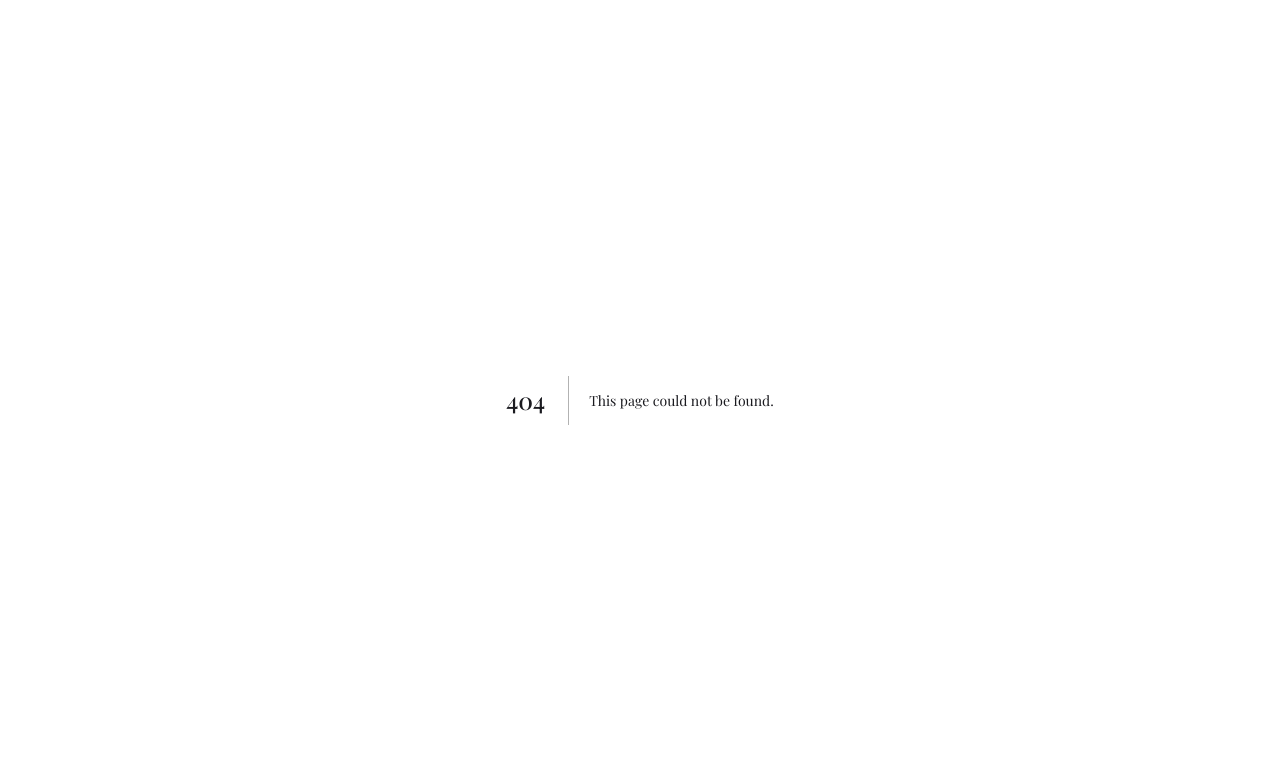
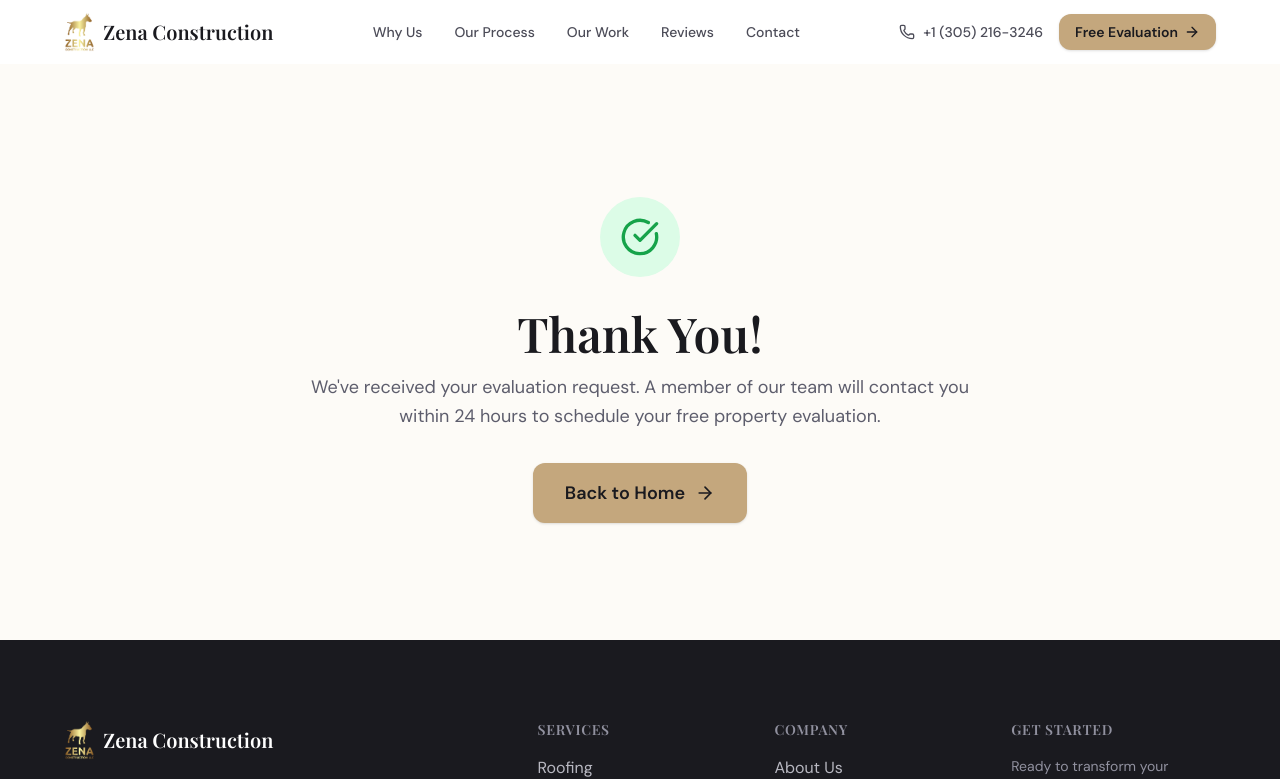
Before and after one commit to Juandurdaneta/zena-construction, a Next.js app: page /thank-you in a window 1280 px wide. Before the commit this address had no page. Shown: the top 779 px of the page. Built offline with nearby package versions, Linux system fonts and the light colour scheme; a web font is replaced by a local one.

Commit message:
Add /thank-you page and redirect forms after submission
Enables conversion tracking by redirecting to a dedicated /thank-you URL
after successful form submission instead of showing inline success messages.

Co-Authored-By: Claude Opus 4.6 (1M context) <noreply@anthropic.com>

```diff
--- /dev/null
+++ b/src/app/thank-you/page.tsx
@@ -0,0 +1,59 @@
+"use client";
+
+import { motion } from "framer-motion";
+import { CheckCircle, ArrowRight } from "lucide-react";
+import Link from "next/link";
+import { Header, Footer } from "@/components/sections";
+import { Button } from "@/components/ui/Button";
+
+export default function ThankYou() {
+  return (
+    <>
+      <Header />
+      <main className="pt-20">
+        <section
+          className="min-h-[70vh] flex items-center justify-center py-16 md:py-24"
+          style={{ backgroundColor: "#fdfbf7" }}
+        >
+          <div className="section-padding container-wide">
+            <motion.div
+              initial={{ opacity: 0, y: 20 }}
+              animate={{ opacity: 1, y: 0 }}
+              transition={{ duration: 0.6 }}
+              className="text-center max-w-2xl mx-auto"
+            >
+              <motion.div
+                initial={{ scale: 0 }}
+                animate={{ scale: 1 }}
+                transition={{ delay: 0.2, type: "spring", stiffness: 200 }}
+                className="w-20 h-20 bg-trust-100 rounded-full flex items-center justify-center mx-auto mb-8"
+              >
+                <CheckCircle className="w-10 h-10 text-trust-600" />
+              </motion.div>
+
+              <h1 className="text-3xl md:text-4xl lg:text-5xl font-display font-semibold text-charcoal-950 mb-4">
+                Thank You!
+              </h1>
+              <p className="text-lg text-charcoal-600 leading-relaxed mb-8">
+                We&apos;ve received your evaluation request. A member of our
+                team will contact you within 24 hours to schedule your free
+                property evaluation.
+              </p>
+
+              <Link href="/">
+                <Button
+                  variant="primary"
+                  size="lg"
+                  icon={<ArrowRight className="w-5 h-5" />}
+                >
+                  Back to Home
+                </Button>
+              </Link>
+            </motion.div>
+          </div>
+        </section>
+      </main>
+      <Footer />
+    </>
+  );
+}
--- a/src/components/forms/EvaluationForm.tsx
+++ b/src/components/forms/EvaluationForm.tsx
@@ -1,9 +1,8 @@
 "use client";
 
-import { useState } from "react";
 import { useForm } from "react-hook-form";
-import { motion } from "framer-motion";
-import { Send, CheckCircle, AlertCircle, Loader2 } from "lucide-react";
+import { useRouter } from "next/navigation";
+import { Send, AlertCircle, Loader2 } from "lucide-react";
 import { Button } from "@/components/ui/Button";
 
 interface FormData {
@@ -15,18 +14,15 @@ interface FormData {
 }
 
 export function EvaluationForm() {
-  const [isSubmitted, setIsSubmitted] = useState(false);
-  const [isSubmitting, setIsSubmitting] = useState(false);
+  const router = useRouter();
 
   const {
     register,
     handleSubmit,
-    formState: { errors },
-    reset,
+    formState: { errors, isSubmitting },
   } = useForm<FormData>();
 
   const onSubmit = async (data: FormData) => {
-    setIsSubmitting(true);
     try {
       const response = await fetch("https://api.web3forms.com/submit", {
         method: "POST",
@@ -44,42 +40,12 @@ export function EvaluationForm() {
         throw new Error(result.message || "Failed to submit form");
       }
 
-      setIsSubmitted(true);
-      reset();
+      router.push("/thank-you");
     } catch (error) {
       console.error("Form submission error:", error);
       alert("There was an error submitting your request. Please try again.");
-    } finally {
-      setIsSubmitting(false);
     }
   };
-
-  if (isSubmitted) {
-    return (
-      <motion.div
-        initial={{ opacity: 0, scale: 0.95 }}
-        animate={{ opacity: 1, scale: 1 }}
-        className="text-center py-12"
-      >
-        <div className="w-20 h-20 bg-trust-100 rounded-full flex items-center justify-center mx-auto mb-6">
-          <CheckCircle className="w-10 h-10 text-trust-600" />
-        </div>
-        <h3 className="text-2xl font-display font-semibold text-charcoal-950 mb-3">
-          Request Received!
-        </h3>
-        <p className="text-charcoal-600 mb-6 max-w-md mx-auto">
-          Thank you for your interest! Our team will contact you within 24 hours
-          to schedule your free property evaluation.
-        </p>
-        <button
-          onClick={() => setIsSubmitted(false)}
-          className="text-primary-600 font-medium hover:text-primary-700 underline"
-        >
-          Submit another request
-        </button>
-      </motion.div>
-    );
-  }
 
   return (
     <form onSubmit={handleSubmit(onSubmit)} className="space-y-5">
--- a/src/components/sections/Contact.tsx
+++ b/src/components/sections/Contact.tsx
@@ -1,6 +1,7 @@
 "use client";
 
-import { useRef, useState } from "react";
+import { useRef } from "react";
+import { useRouter } from "next/navigation";
 import { motion, useInView } from "framer-motion";
 import { useForm } from "react-hook-form";
 import {
@@ -53,17 +54,15 @@ const qualifications = [
 export function Contact() {
   const ref = useRef<HTMLDivElement>(null);
   const isInView = useInView(ref, { once: true, margin: "-100px" });
-  const [isSubmitted, setIsSubmitted] = useState(false);
-  const [isSubmitting, setIsSubmitting] = useState(false);
+  const router = useRouter();
 
   const {
     register,
     handleSubmit,
-    formState: { errors },
+    formState: { errors, isSubmitting },
   } = useForm<FormData>();
 
   const onSubmit = async (data: FormData) => {
-    setIsSubmitting(true);
     try {
       const response = await fetch("https://api.web3forms.com/submit", {
         method: "POST",
@@ -81,12 +80,10 @@ export function Contact() {
         throw new Error(result.message || "Failed to submit form");
       }
 
-      setIsSubmitted(true);
+      router.push("/thank-you");
     } catch (error) {
       console.error("Form submission error:", error);
       alert("There was an error submitting your request. Please try again.");
-    } finally {
-      setIsSubmitting(false);
     }
   };
 
@@ -199,23 +196,6 @@ export function Contact() {
             transition={{ delay: 0.2, duration: 0.5 }}
           >
             <div className="bg-white rounded-2xl p-6 md:p-8 shadow-soft-lg border border-charcoal-100">
-              {isSubmitted ? (
-                <div className="text-center py-12">
-                  <div className="w-16 h-16 bg-trust-100 rounded-full flex items-center justify-center mx-auto mb-6">
-                    <CheckCircle className="w-8 h-8 text-trust-500" />
-                  </div>
-                  <h3 className="text-2xl font-display font-semibold text-charcoal-950 mb-3">
-                    Thank You!
-                  </h3>
-                  <p className="text-charcoal-600 mb-2">
-                    We&apos;ve received your evaluation request.
-                  </p>
-                  <p className="text-charcoal-600">
-                    A member of our team will contact you within 24 hours to
-                    schedule your free property evaluation.
-                  </p>
-                </div>
-              ) : (
                 <form onSubmit={handleSubmit(onSubmit)} className="space-y-5">
                   <div>
                     <label className="block text-sm font-medium text-charcoal-700 mb-2">
@@ -343,7 +323,6 @@ export function Contact() {
                     </div>
                   </div>
                 </form>
-              )}
             </div>
           </motion.div>
         </div>
--- a/src/components/sections/ContactCTA.tsx
+++ b/src/components/sections/ContactCTA.tsx
@@ -1,10 +1,10 @@
 "use client";
 
-import { useRef, useState } from "react";
+import { useRef } from "react";
+import { useRouter } from "next/navigation";
 import { motion, useInView } from "framer-motion";
 import { useForm } from "react-hook-form";
 import {
-  CheckCircle2,
   Eye,
   GraduationCap,
   DollarSign,
@@ -41,7 +41,7 @@ const benefits = [
 export function ContactCTA() {
   const ref = useRef<HTMLDivElement>(null);
   const isInView = useInView(ref, { once: true, margin: "-100px" });
-  const [isSubmitted, setIsSubmitted] = useState(false);
+  const router = useRouter();
 
   const {
     register,
@@ -67,7 +67,7 @@ export function ContactCTA() {
         throw new Error(result.message || "Failed to submit form");
       }
 
-      setIsSubmitted(true);
+      router.push("/thank-you");
     } catch (error) {
       console.error("Form submission error:", error);
       alert("There was an error submitting your request. Please try again.");
@@ -141,25 +141,6 @@ export function ContactCTA() {
           transition={{ duration: 0.6, delay: 0.1 }}
         >
           <div className="bg-white rounded-3xl shadow-soft-lg p-8 md:p-10 border border-charcoal-100">
-            {isSubmitted ? (
-              <motion.div
-                initial={{ opacity: 0, scale: 0.95 }}
-                animate={{ opacity: 1, scale: 1 }}
-                className="text-center py-8"
-              >
-                <div className="w-16 h-16 bg-primary-100 rounded-full flex items-center justify-center mx-auto mb-6">
-                  <CheckCircle2 className="w-8 h-8 text-primary-500" />
-                </div>
-                <h3 className="text-2xl font-display font-semibold text-charcoal-950 mb-3">
-                  Thank You!
-                </h3>
-                <p className="text-charcoal-600 leading-relaxed">
-                  We&apos;ve received your request. A member of our team will contact
-                  you within 24 hours to schedule your free property evaluation.
-                </p>
-              </motion.div>
-            ) : (
-              <>
                 <h3 className="text-2xl font-display font-semibold text-charcoal-950 mb-2">
                   Request Your Evaluation
                 </h3>
@@ -274,8 +255,6 @@ export function ContactCTA() {
                     We respect your privacy. No spam, ever.
                   </p>
                 </form>
-              </>
-            )}
           </div>
         </motion.div>
       </div>
```
